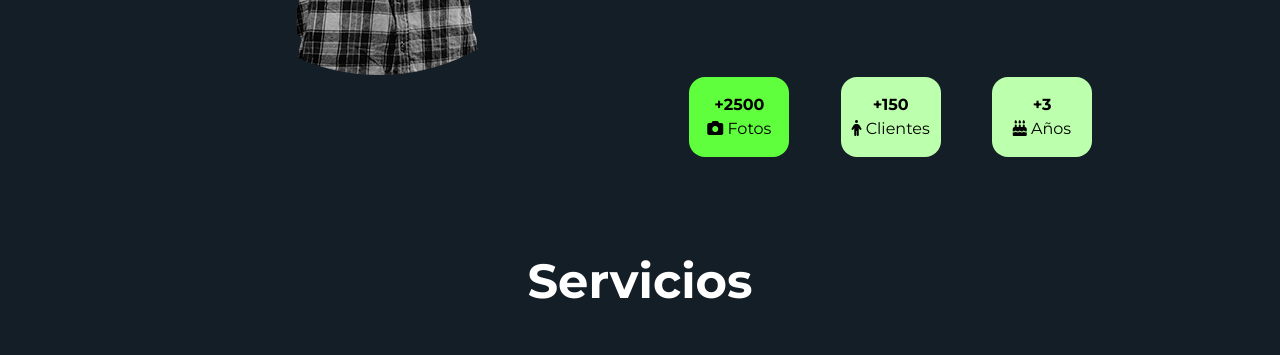
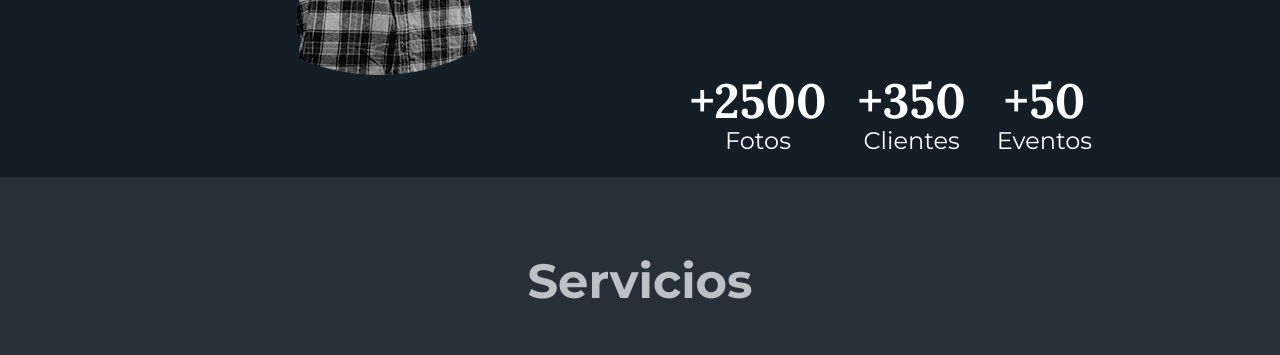
Before and after one commit to kcmsmartdev/Portafolio-fotografico, a website: page index.html in a window 1280 px wide. Shown: the part 1323-1678 px from the top of the page. Drawn offline with Linux system fonts and the light colour scheme; files whose address does not match are found by name; a web font is replaced by a local one.

Commit message:
se agrega cambios

```diff
--- a/index.html
+++ b/index.html
@@ -55,7 +55,7 @@
 
 
                 <div class="w-full hidden   lg:flex items-center justify-center">
-                    <img src="./assets/images/camara.svg" alt="images camara" class="opacity-50 hidden lg:block lg:w-[500px] h-[450px]">
+                    <img src="./assets/images/camara.webp" alt="images camara" class="opacity-50 hidden lg:block lg:w-fit h-[450px]">
 
 
                 </div>
@@ -83,7 +83,7 @@
                 </div>
 
                 <div class="w-full flex flex-col justify-start items-start px-5 lg:px-10">
-                     <span class="text-4xl text-white font-MonserratBold mt-5">Sobre mi</span>
+                     <span class="text-4xl text-white/70 font-MonserratBold mt-5">Sobre mi</span>
                     <h2 class="text-3xl text-white md:text-4xl lg:text-5xl mt-5">
                         ¿Quién es  <span class="text-verdeClaro font-AlexBrush font-bold">Francisco Graff</span>?
                     </h2>
@@ -98,21 +98,18 @@
                     </p>
 
 
-                    <article class="w-full  flex flex-row justify-between items-center gap-5  p-5 rounded-2xl mt-15">
-                        <span class="w-[100px] h-[80px] bg-verdeBoton font-MonserratBold flex flex-col justify-center items-center rounded-2xl">
+                    <article class="w-full  flex flex-row justify-between items-center gap-5  p-5 rounded-2xl mt-15 text-white">
+                        <span class="font-Lora flex flex-col justify-center items-center text-5xl font-bold ">
                             +2500
-                            <ul class="font-MonserratRegular font-light"><i class="fa-solid fa-camera"></i> Fotos</ul>
+                            <ul class="font-MonserratRegular text-2xl font-extralight"></i> Fotos</ul>
                         </span>
-                        <span class="w-[100px] h-[80px] bg-verdeClaro font-MonserratBold flex flex-col justify-center items-center rounded-2xl">
-                            +150
-                            <ul class="font-MonserratRegular font-light"><i class="fa-solid fa-person"></i> Clientes</ul>
-
+                        <span class="font-Lora flex flex-col justify-center items-center text-5xl font-bold ">
+                            +350
+                            <ul class="font-MonserratRegular text-2xl  font-extralight"></i> Clientes</ul>
                         </span>
-
-                        <span class="w-[100px] h-[80px] bg-verdeClaro font-MonserratBold flex flex-col justify-center items-center rounded-2xl">
-                            +3
-                            <ul class="font-MonserratRegular font-light"><i class="fa-solid fa-cake-candles"></i> Años</ul>
-
+                        <span class="font-Lora flex flex-col justify-center items-center text-5xl font-bold ">
+                            +50
+                            <ul class="font-MonserratRegular text-2xl font-extralight"></i> Eventos</ul>
                         </span>
 
                     </article>
@@ -121,8 +118,8 @@
         </section>
 
         <!--Servicios-->
-        <section class="bg-FondoAzulOscuro w-full flex flex-col items-center justify-center lg:px-32 ">
-            <span class="text-5xl text-white font-MonserratBold mt-20">Servicios</span>
+        <section class="bg-[#273039] w-full flex flex-col items-center justify-center lg:px-32 ">
+            <span class="text-5xl text-white/70 font-MonserratBold mt-20">Servicios</span>
             <div class="w-full px-5 flex flex-col justify-between items-center mb-20 gap-5 md:flex-row lg:flex-row mt-5 lg:py-5">
 
 
@@ -165,9 +162,9 @@
 
         <!--Portafolio-->
         <section class="w-full flex flex-col lg:px-32 justify-center items-center">
-            <span class="text-5xl font-MonserratBold mt-20 text-FondoAzulOscuro">Últimas Fotos</span>
+            <span class="text-5xl font-MonserratBold mt-20 text-FondoAzulOscuro/70">Últimas Fotos</span>
 
-            <div class="w-full flex flex-col justify-center items-center gap-5 lg:flex-row">
+            <div class="w-full flex flex-col justify-center items-center  mt-10 gap-5 lg:flex-row">
                   <div class="w-[344px] flex flex-col gap-5">
                     <span class="w-full h-[377px]">
                         <img src="./assets/images/foto-1.webp" alt="image Portafolio" class="w-full object-cover rounded-2xl">
@@ -207,7 +204,7 @@
 
 
         <section class="w-full h-full bg-[#C1C1C1]/10 flex flex-col items-center px-5 lg:px-32  ">
-            <span class="text-5xl font-MonserratBold mt-20 text-FondoAzulOscuro">Testimonio</span>
+            <span class="text-5xl font-MonserratBold mt-20 text-FondoAzulOscuro/70">Testimonio</span>
             <div class="w-full flex flex-col justify-center items-center  gap-10 mt-10 md:flex-row lg:flex-row">
                 <article class="w-[350px] flex flex-col text-1xl gap-5 border-r-4 border-b-4">
                     <span class="flex flex-row gap-3">
```
Also changed, not shown: assets/images/camara.svg (deleted), assets/images/camara.webp (added), src/output.css.
